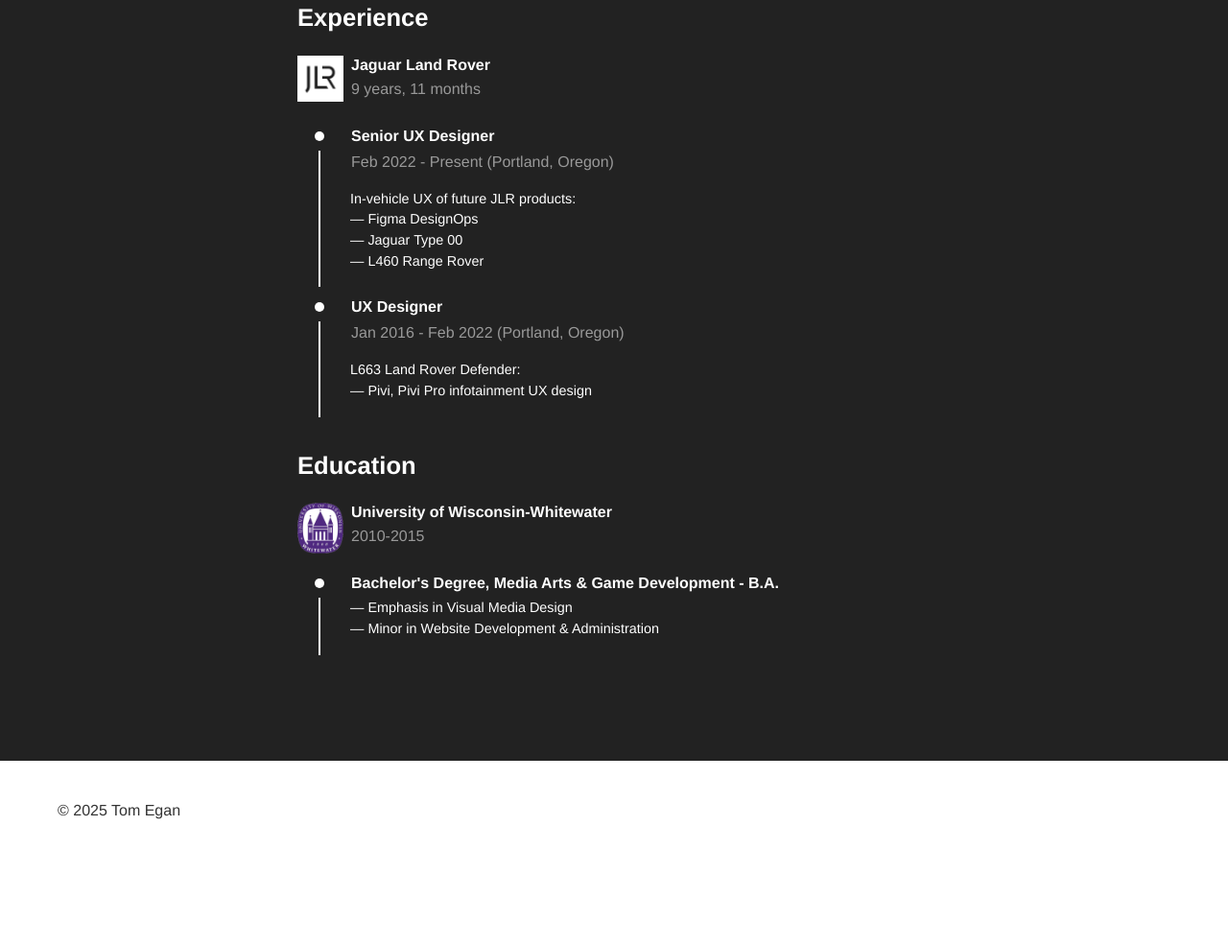
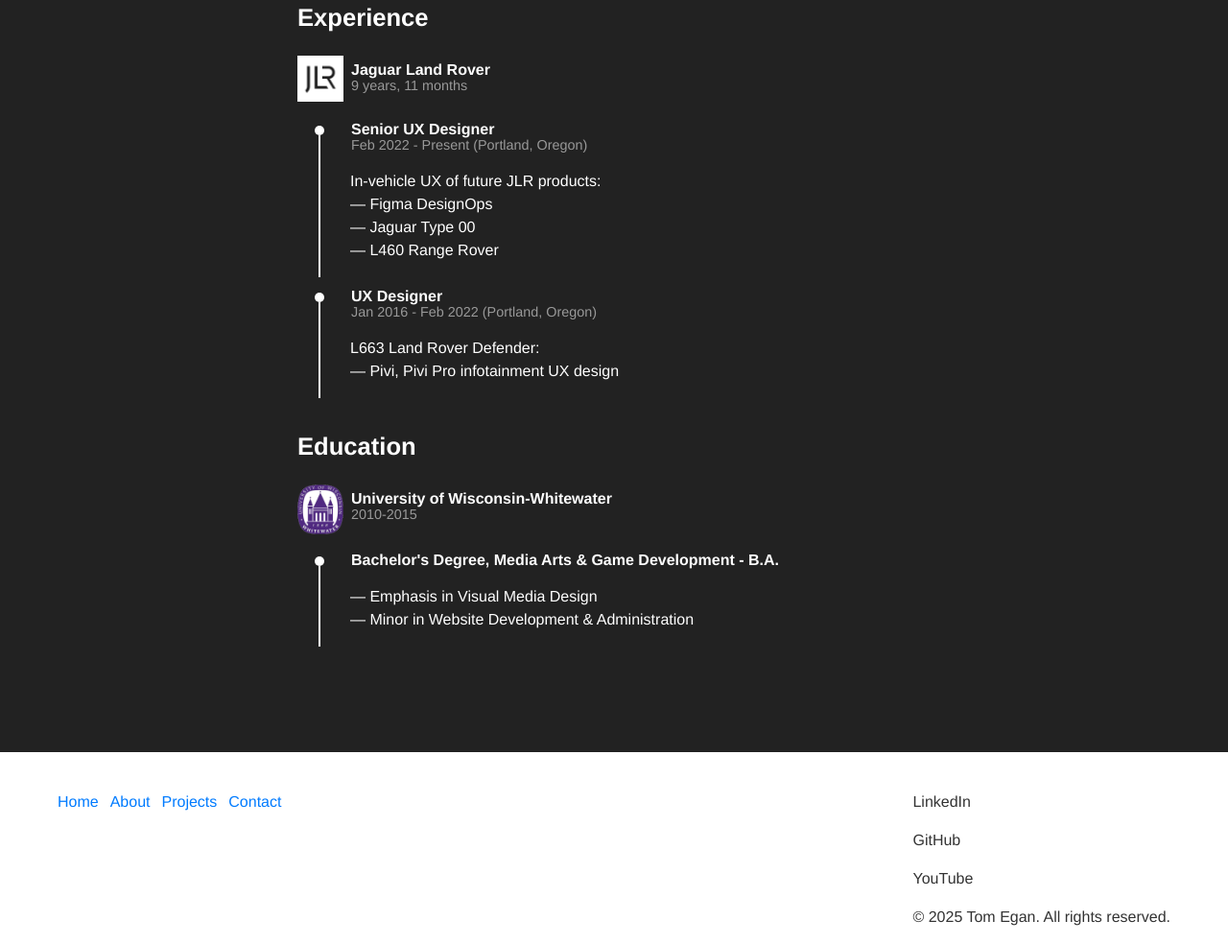
Before and after one commit to Tom-Egan/portfolio, a plain HTML site: page index.html in a window 1280 px wide. Shown: the part 1573-2557 px from the top of the page at 96% size. Before the commit the page ends 2466 px from the top, so only its background shows below. Drawn offline with Linux system fonts and the light colour scheme.

Commit message:
Resume alignment fixes
Tightened up the spacing between section headers and labels in the resume

Fixed a text-wrapping bug on the Bachelor's Degree line - line height and left margin fixed

```diff
--- a/components/footer.html
+++ b/components/footer.html
@@ -1,3 +1,27 @@
 <footer class="site-footer">
-  <p>&copy; <span id="current-year"></span> Tom Egan</p>
+  <div class="footer-left">
+
+    <div class="footer-links-wrapper">
+      <div class="footer-link">
+        <a href="">Home</a>
+      </div>
+      <div class="footer-link">
+        <a href="">About</a>
+      </div>
+      <div class="footer-link">
+        <a href="">Projects</a>
+      </div>
+      <div class="footer-link">
+        <a href="">Contact</a>
+      </div>
+    </div>
+  </div>
+
+  <div class="footer-right">
+    <p>LinkedIn</p>
+    <p>GitHub</p>
+    <p>YouTube</p>
+    <p>&copy; <span id="current-year"></span> Tom Egan. All rights reserved.</p>
+
+  </div>
 </footer>
--- a/components/project-tiles.html
+++ b/components/project-tiles.html
@@ -1,7 +1,7 @@
     <div class ="tile-wrapper">
         <!-- tile 1 -->
         <div class="tile">
-            <a href="about/index.html">Jaguar Land Rover
+            <a href="about/index.html">Land Rover Defender
                     <span>
                         <svg xmlns="http://www.w3.org/2000/svg" width="24" height="24" viewBox="0 0 16 16" fill="none" class=""><path d="M2.66797 8H13.3346M13.3346 8L9.33464 4M13.3346 8L9.33464 12" stroke="currentColor" stroke-width="2" stroke-linecap="round" stroke-linejoin="round"></path>
                         </svg>
--- a/components/resume.html
+++ b/components/resume.html
@@ -32,10 +32,12 @@
             <div class="resume-timeline">
 
                   <ul>
-                    <li><span class="bullet"></span><h5>Senior UX Designer</h5></li>
+                    <li><span class="bullet"></span></li>
                   </ul>
 
                   <div class="clear"></div>
+
+                  <h5>Senior UX Designer</h5>
 
                   <div class="resume-content-border">
                     <p>Feb 2022 - Present (Portland, Oregon)</p>
@@ -48,10 +50,12 @@
                   </div>
 
                   <ul>
-                    <li><span class="bullet"></span><h5> UX Designer</h5></li>
+                    <li><span class="bullet"></span></li>
                   </ul>
 
                   <div class="clear"></div>
+
+                  <h5> UX Designer</h5>
 
                   <div class="resume-content-border">
                     <p>Jan 2016 - Feb 2022 (Portland, Oregon)</p>
@@ -82,13 +86,15 @@
             <div class="resume-timeline">
 
                   <ul>
-                    <li><span class="bullet"></span><h5>Bachelor's Degree, Media Arts & Game Development - B.A.</h5></li>
+                    <li><span class="bullet"></span></li>
                   </ul>
 
                   <div class="clear"></div>
 
+                  <h5>Bachelor's Degree, Media Arts & Game Development - B.A.</h5>
+
                   <div class="resume-content-border">
-                    <span>— Emphasis in Visual Media Design</span>
+                    <span class="magd-fix">— Emphasis in Visual Media Design</span>
                     <span>— Minor in Website Development & Administration</span>
                      <div class="clear timeline-clear"></div>
                   </div>
--- a/css/styles.css
+++ b/css/styles.css
@@ -278,7 +278,8 @@
 
 .resume-content h4, .resume-content h5 {
   font-size: 1rem;
-  margin-bottom: 4px;
+  margin-bottom: -3px;
+  margin-top: 5px;
 }
 
 
@@ -305,6 +306,7 @@
 
 .employer-right p, .resume-content-border p {
   color: #999;
+  font-size: 0.9rem;
 }
 
 .resume-content a button{
@@ -324,13 +326,18 @@
 
 }
 
+
+
 .resume-timeline h5 {
-  margin-left: 12px;
-  line-height: 10px;
+  margin-left: 38px;
+  float: left;
+  margin-top: -16px;
+  margin-bottom: -3px;
 }
 
 .resume-timeline p {
   margin-left: 20px;
+
 }
 
 .resume-timeline ul {
@@ -349,12 +356,16 @@
   background: #fff;
 }
 
+/* adjustment for the first line below Bachelor's Degree
+** on the resume section */
+.magd-fix {
+  margin-top: 20px;
+}
 
 
 .resume-content-border {
   border-left: 2px solid #fff;
   margin-left: 4px;
-  margin-top: 6px;
   padding-left: 12px;
   clear: both;
 }
@@ -363,7 +374,6 @@
   width: 100%;
   float: left;
   margin-left: 19px;
-  font-size: 0.9rem;
 }
 
 .timeline-clear {
@@ -448,6 +458,22 @@
   justify-self: center;
 }
 
+.footer-left {
+  float: left;
+}
+
+.footer-right {
+  float: right;
+}
+
+.footer-links-wrapper {
+  display: flex;
+  gap: 12px;
+}
+
+.footer-link {
+}
+
 
 
 /*
```
Also changed, not shown: index.html (+3 -4 lines).
